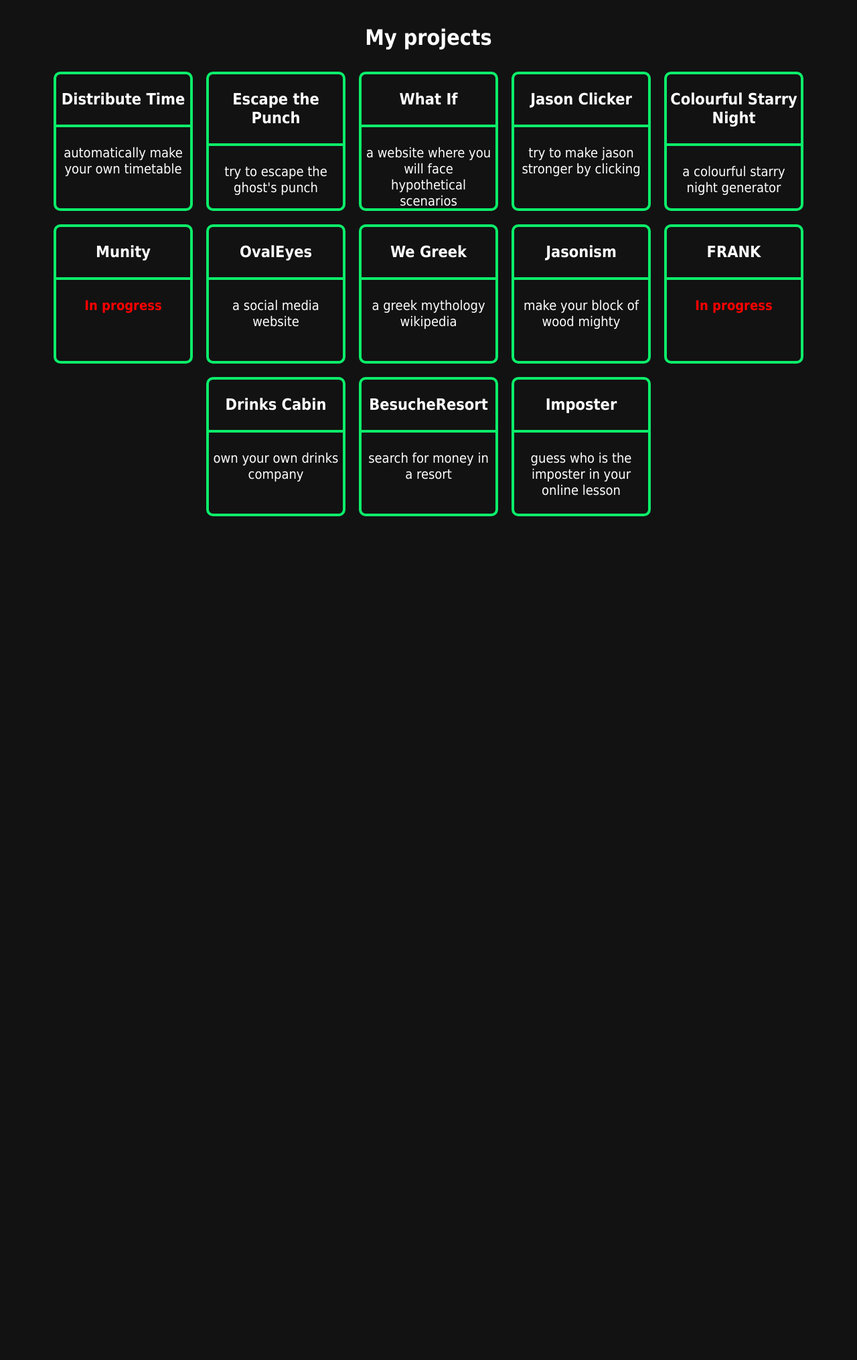
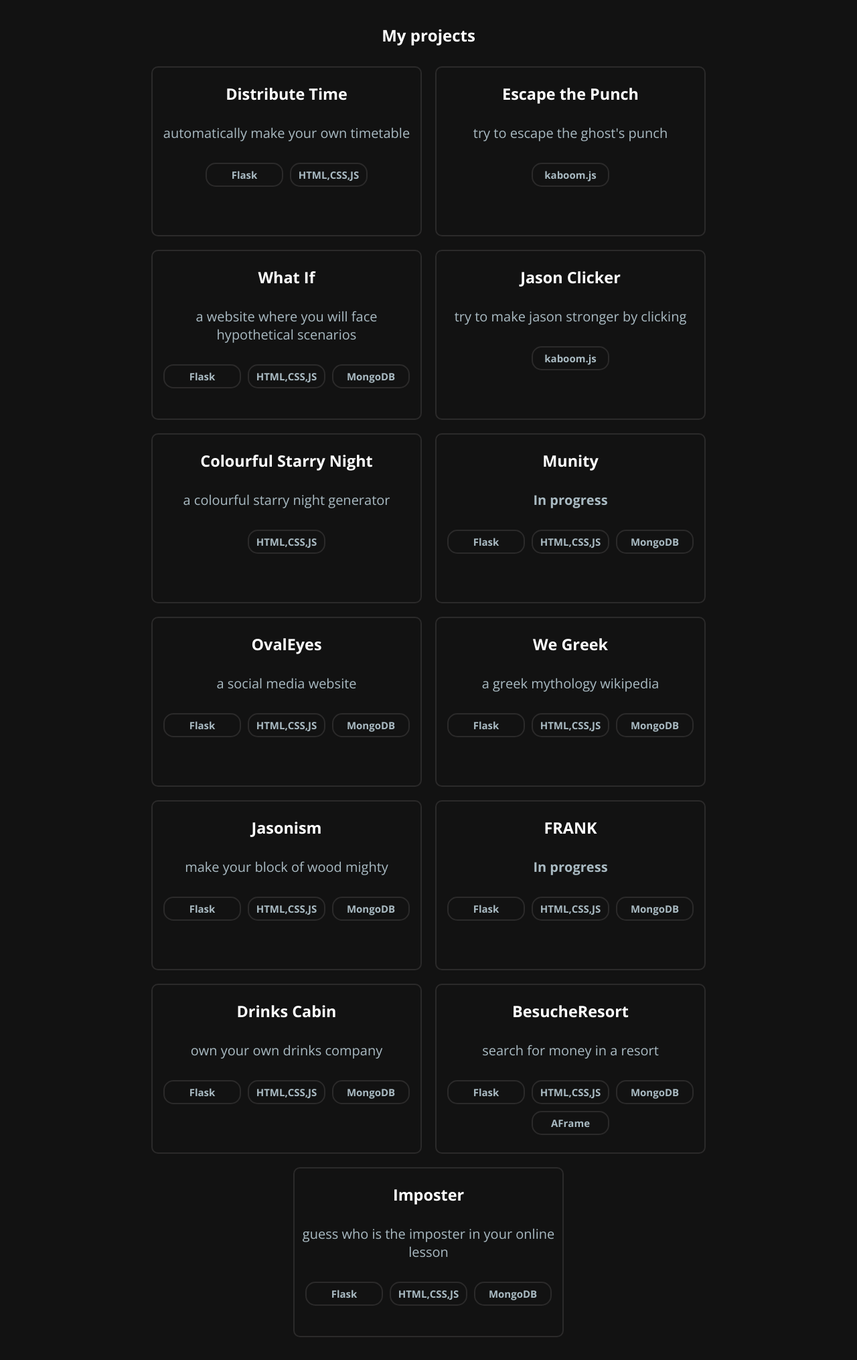
Before and after one commit to VulcanWM/vulcanwm-flask, a Flask app: page /projects in a window 1280 px wide. Shown: the part 146-2177 px from the top of the page at 67% size. Before the commit the page ends 917 px from the top, so only its background shows below. Run offline with Flask 2, Linux system fonts and the light colour scheme.

Commit message:
fixed the css

```diff
--- a/app.py
+++ b/app.py
@@ -1,8 +1,12 @@
-from flask import Flask, render_template, request, redirect
+from flask import Flask, render_template, request, redirect, send_file
 from functions import addemail, verifyemail, unsubscribe
 from lists import contacts, projects, keywords, description
 
 app = Flask(__name__, static_url_path='', static_folder='static', template_folder='templates')
+
+@app.route("/robots.txt")
+def robotstxt():
+  return send_file("static/robots.txt")
 
 @app.route('/')
 def index():
--- a/lists.py
+++ b/lists.py
@@ -3,57 +3,70 @@ contacts = {"Github": {"Image": 'static/logos/github.png', "Link": "https://gith
 projects = {
   "Distribute Time": {
     "Link": "https://distribute-time.vulcanwm.repl.co",
-    "Desc": "automatically make your own timetable"
+    "Desc": "automatically make your own timetable",
+    "Tags": ["Flask", "HTML,CSS,JS"]
   },
   "Escape the Punch": {
     "Link": "https://escape-the-punch.vulcanwm.repl.co",
-    "Desc": "try to escape the ghost's punch"
+    "Desc": "try to escape the ghost's punch",
+    "Tags": ["kaboom.js"]
   },
   "What If": {
     "Link": "https://what-if.vulcanwm.repl.co",
-    "Desc": "a website where you will face hypothetical scenarios"
+    "Desc": "a website where you will face hypothetical scenarios",
+    "Tags": ["Flask", "HTML,CSS,JS", "MongoDB"]
   },
   "Jason Clicker": {
     "Link": "https://jasonism.vulcanwm.repl.co",
-    "Desc": "try to make jason stronger by clicking"
+    "Desc": "try to make jason stronger by clicking",
+    "Tags": ["kaboom.js"]
   },
   "Colourful Starry Night": {
     "Link": "https://colourful-starry-night.vulcanwm.repl.co",
-    "Desc": "a colourful starry night generator"
+    "Desc": "a colourful starry night generator",
+    "Tags": ["HTML,CSS,JS"]
   },
   "Munity": {
     "Link": "https://munity.vulcanwm.repl.co",
     "Desc": "test yourself on song lyrics",
-    "Status": "progress"
+    "Status": "progress",
+    "Tags": ["Flask", "HTML,CSS,JS", "MongoDB"]
   },
   "OvalEyes": {
     "Link": "https://ovaleyes.ovaleyes.repl.co",
-    "Desc": "a social media website"
+    "Desc": "a social media website",
+    "Tags": ["Flask", "HTML,CSS,JS", "MongoDB"]
   },
   "We Greek": {
     "Link": "https://wegreek.vulcanwm.repl.co",
-    "Desc": "a greek mythology wikipedia"
+    "Desc": "a greek mythology wikipedia",
+    "Tags": ['Flask', 'HTML,CSS,JS', 'MongoDB']
   },
   "Jasonism": {
     "Link": "https://jasonism.vulcanwm.repl.co",
-    "Desc": "make your block of wood mighty"
+    "Desc": "make your block of wood mighty",
+     "Tags": ['Flask', 'HTML,CSS,JS', 'MongoDB']
   },
   "FRANK": {
     "Link": "https://frank.vulcanwm.repl.co",
     "Desc": "a multi-purpose website",
-    "Status": "progress"
+    "Status": "progress",
+     "Tags": ['Flask', 'HTML,CSS,JS', 'MongoDB']
   },
   "Drinks Cabin": {
     "Link": "https://drinks-cabin.vulcanwm.repl.co",
-    "Desc": "own your own drinks company"
+    "Desc": "own your own drinks company",
+     "Tags": ['Flask', 'HTML,CSS,JS', 'MongoDB']
   },
   "BesucheResort": {
     "Link": "https://besucheresort.vulcanwm.repl.co",
-    "Desc": "search for money in a resort"
+    "Desc": "search for money in a resort",
+     "Tags": ['Flask', 'HTML,CSS,JS', 'MongoDB', "AFrame"]
   },
   "Imposter": {
     "Link": "https://imposter.vulcanwm.repl.co",
-    "Desc": "guess who is the imposter in your online lesson"
+    "Desc": "guess who is the imposter in your online lesson",
+    "Tags": ['Flask', 'HTML,CSS,JS', 'MongoDB']
   }
 }
 
--- a/static/main.css
+++ b/static/main.css
@@ -1,4 +1,5 @@
 @import url('https://fonts.googleapis.com/css2?family=Cairo&display=swap');
+@import url('https://fonts.googleapis.com/css?family=Open+Sans:400,300,600,700,800&display=swap');
 
 :root {
   --primary: #0ced6a;
@@ -9,6 +10,7 @@
   --background: #121212;
   --light-background: #2b2a2a;
   --font-color: white;
+  --dark-font: #aabbc3
 }
 
 body {
@@ -74,7 +76,7 @@ body {
 
 .content {
   padding: 16px;
-  font-family: Tahoma, sans-serif;
+  font-family: 'Open Sans', sans-serif;
 }
 
 .header {
@@ -141,6 +143,12 @@ input:focus{
   height: 5em;
   width: 5em;
   border-radius: 0.5em;
+  border: 2px solid #121212;
+}
+
+.contact:hover {
+  transition: 300ms;
+  border: 2px solid var(--dark-accent);
 }
 
 .app .text {
@@ -163,7 +171,7 @@ strong {
   color: var(--light-accent);
 }
 
-.projects {
+.projects, .tags {
   display: flex;
   flex-direction: row;
   flex-wrap: wrap;
@@ -172,30 +180,29 @@ strong {
 }
 
 .project {
-  border: 4px solid var(--primary);
+  border: 2px solid var(--light-background);
   font-size: 20px;
-  width: 200px;
-  height: 200px;
+  width: 400px;
+  height: 250px;
   margin: 10px;
-  border-radius: 10px
+  border-radius: 10px;
+}
+
+@media only screen and (max-width: 600px) {
+  .project {
+    width: 250px;
+    height: 400px;
+  }
 }
 
 .project p{
   padding: 6px;
+  color: var(--dark-font)
 }
 
 .project:hover {
   transition: 300ms;
-  border: 4px solid var(--secondary);
-}
-
-.project hr {
-  border: 2px solid var(--primary);
-  padding: 0px
-}
-
-.project hr:hover {
-  border: 2px solid var(--secondary);
+  border: 2px solid var(--dark-accent);
 }
 
 .progress {
@@ -206,3 +213,13 @@ strong {
   font-weight: bold;
   color: var(--red);
 }
+
+.tag {
+  font-weight: bold;
+  font-size: 15px;
+  color: var(--light-accent);
+  border: 2px solid var(--light-background);
+  border-radius: 15px;
+  width: 100px;
+  margin: 5px;
+}
--- /dev/null
+++ b/static/robots.txt
@@ -0,0 +1,2 @@
+User-agent: *
+Allow: /
--- a/templates/newsletter.html
+++ b/templates/newsletter.html
@@ -1,16 +1,16 @@
 <!DOCTYPE html>
-<html>
+<html lang="en-GB">
   <head>
     <meta charset="utf-8">
     <meta name="viewport" content="width=device-width">
-    <title>VulcanWM's Newsletters</title>
+    <title>VulcanWM - Newsletter</title>
     <link href="{{ url_for('static', filename='main.css') }}" rel="stylesheet" type="text/css" />
     <link rel="shortcut icon" href="{{ url_for('static', filename='favicon.ico') }}" /> <link rel="shortcut icon" href="/favicon.ico" />
     <meta name="description" content="{{description}}"/>
     <meta name="keywords" content="{{keywords}}">
     <meta name="robots" content="index, follow">
     <meta property="og:type" content="Portfolio" />
-    <meta property="og:title" content="VulcanWM's Portfolio" />
+    <meta property="og:title" content="VulcanWM's Portfolio - A 13 year old Full-Stack Developer" />
     <meta property="og:description" content="{{description}}" />
     <meta property="og:image" content="{{ url_for('static', filename='logo.png') }}" />
     <meta property="og:url" content="https://vulcanwm.is-a.dev" />
--- a/templates/projects.html
+++ b/templates/projects.html
@@ -1,16 +1,16 @@
 <!DOCTYPE html>
-<html>
+<html lang="en-GB">
   <head>
     <meta charset="utf-8">
     <meta name="viewport" content="width=device-width">
-    <title>VulcanWM</title>
+    <title>VulcanWM - Projects</title>
     <link href="{{ url_for('static', filename='main.css') }}" rel="stylesheet" type="text/css" />
     <link rel="shortcut icon" href="{{ url_for('static', filename='favicon.ico') }}" />
     <meta name="description" content="{{description}}"/>
     <meta name="keywords" content="{{keywords}}">
     <meta name="robots" content="index, follow">
     <meta property="og:type" content="Portfolio" />
-    <meta property="og:title" content="VulcanWM's Portfolio" />
+    <meta property="og:title" content="VulcanWM's Portfolio - A 13 year old Full-Stack Developer" />
     <meta property="og:description" content="{{description}}" />
     <meta property="og:image" content="{{ url_for('static', filename='logo.png') }}" />
     <meta property="og:url" content="https://vulcanwm.is-a.dev" />
@@ -27,18 +27,23 @@
       <a class="nav-link nav-link-ltr" href="/newsletter">Newsletter</a>
     </div>
     <div class="content">
-      <h1>My projects</h1>
+      <h2>My projects</h2>
       <div class="projects">
           {% for project in projects %}
             <a href="{{projects[project]['Link']}}" class="{{projects[project]['Status']}}" target="_blank">
               <div class="project">
                 <h3>{{project}}</h3>
-                <hr>
                 {% if projects[project]['Status'] == "progress" %}
                   <p class="red">In progress</p>
                 {% else %}
                   <p>{{projects[project]['Desc']}}</p>
                 {% endif %}
+                <div class="tags">
+                  {% for tag in projects[project]['Tags'] %}
+                    <p class="tag {{tag}}">{{tag}}</p>
+                  {% endfor %}
+                </div>
+                <br>
               </div>
             </a>
         {% endfor %}
```
Also changed, not shown: templates/contact.html (+4 -5 lines), templates/error.html (deleted, +0 -34 lines), templates/index.html (+5 -5 lines).
